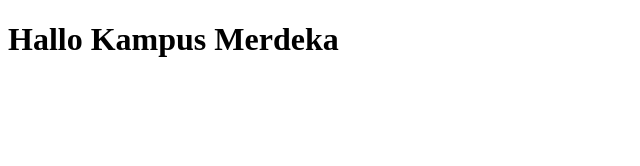
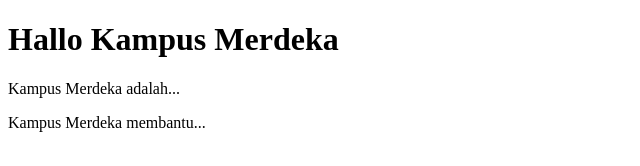
Before and after one commit to RaisGG/belajar-git, a plain HTML site: page index.html in a window 1280 px wide. Shown: the whole page, without its empty margins (0-640 px from the left). Drawn offline with Linux system fonts and the light colour scheme.

Commit message:
menambah 2 ket

```diff
--- a/index.html
+++ b/index.html
@@ -6,5 +6,7 @@
 </head>
 <body>
     <h1>Hallo Kampus Merdeka</h1>
+    <p>Kampus Merdeka adalah...</p>
+    <p>Kampus Merdeka membantu...</p>
 </body>
 </html>
```
